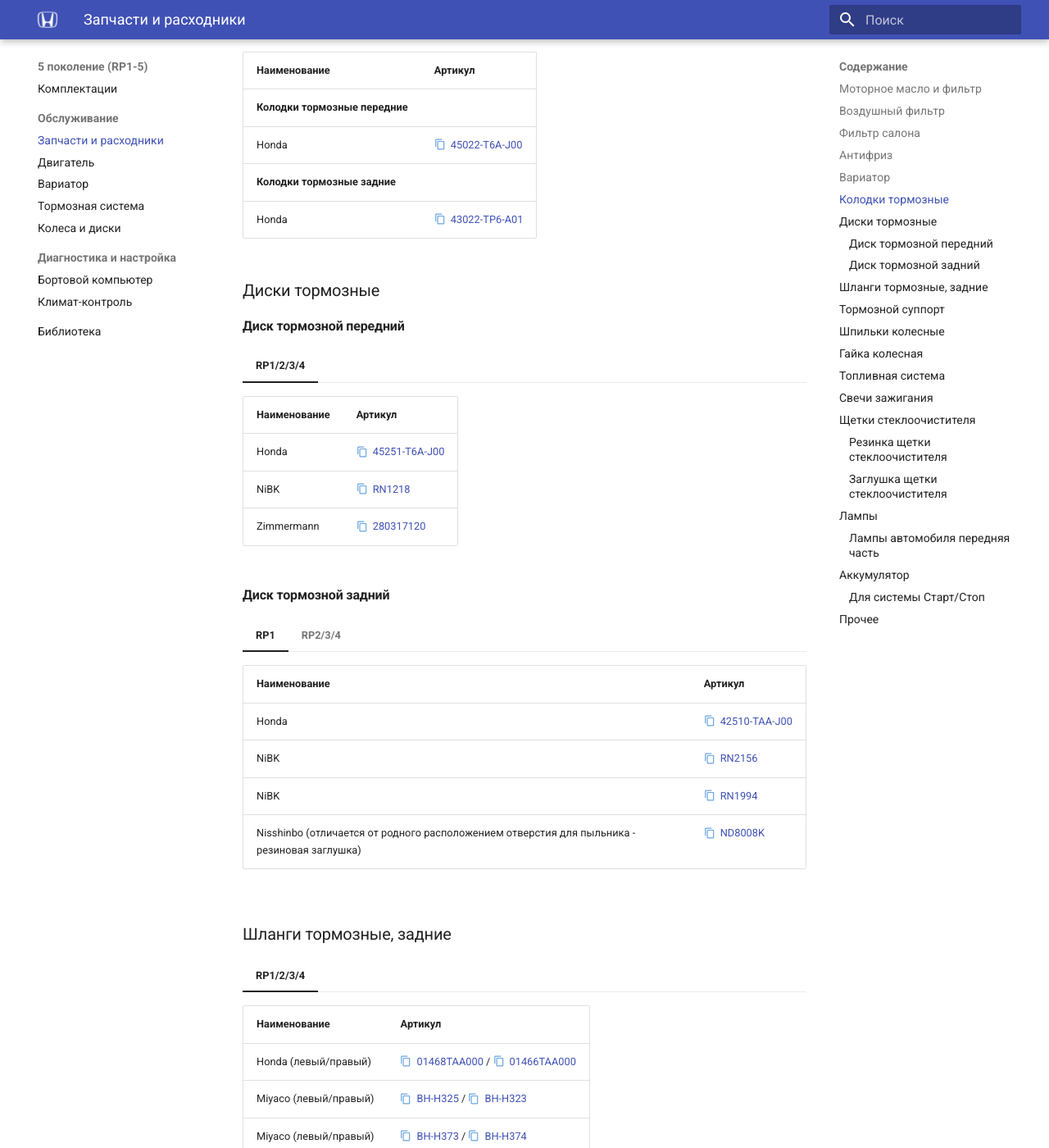
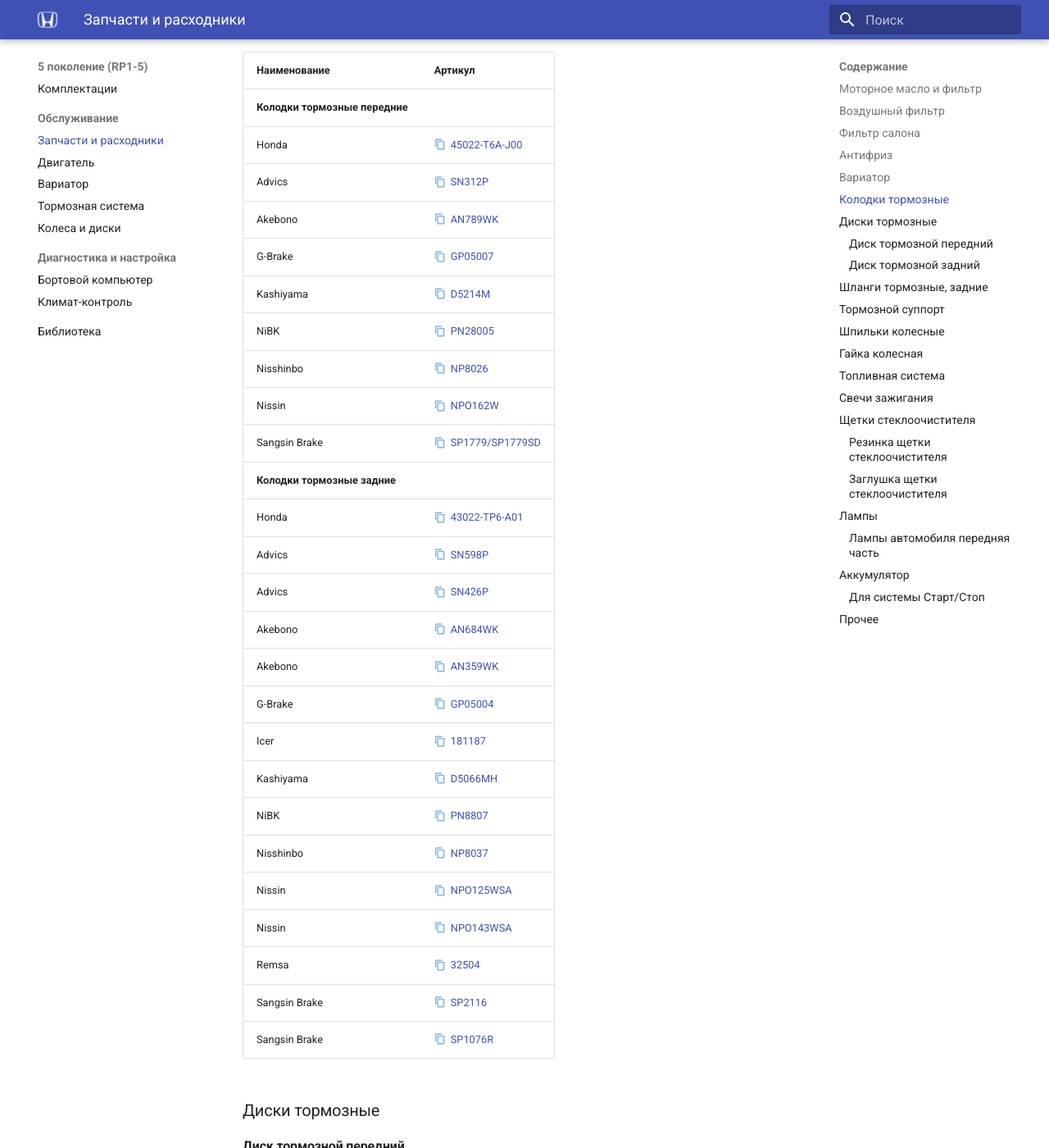
Before and after one commit to stepwgn/stepwgn.github.io, an MkDocs documentation site: the page built from docs/5g/service/parts.md, in a window 1280 px wide and 1400 px high, scrolled down 2716 px. Shown: the whole window at 82% size. Built offline with MkDocs 1.6.1 and Material for MkDocs 9.7.7, drawn with Linux system fonts in a browser that asks for light colours; a script that is not in the unit is left out.

Commit message:
Добавлены part-номера аналогов по тормозным колодкам
Signed-off-by: Zakhar Petrov <46595458+zakhar-petrov@users.noreply.github.com>

```diff
--- a/docs/5g/service/parts.md
+++ b/docs/5g/service/parts.md
@@ -106,12 +106,35 @@
 ### Колодки тормозные
 
 === "RP1/2/3/4"
-| Наименование | Артикул |
-|--------------------------------|------------------------------------------------------|
-| **Колодки тормозные передние** | |
-| Honda | [45022-T6A-J00](#"Honda 45022-T6A-J00"){ .copyable } |
-| **Колодки тормозные задние**   | |
-| Honda | [43022-TP6-A01](#"Honda 43022-TP6-A01"){ .copyable } |
+
+| Наименование                   | Артикул                                                 |
+|--------------------------------|---------------------------------------------------------|
+| **Колодки тормозные передние** |                                                         |
+| Honda                          | [45022-T6A-J00](#"Honda 45022-T6A-J00"){ .copyable }    |
+| Advics                         | [SN312P](#"Advics SN312P"){ .copyable }                 |
+| Akebono                        | [AN789WK](#"Akebono AN789WK"){ .copyable }              |
+| G-Brake                        | [GP05007](#"G-Brake GP05007"){ .copyable }              |
+| Kashiyama                      | [D5214M](#"Kashiyama D5214M"){ .copyable }              |
+| NiBK                           | [PN28005](#"NiBK PN28005"){ .copyable }                 |
+| Nisshinbo                      | [NP8026](#"Nisshinbo NP8026"){ .copyable }              |
+| Nissin                         | [NPO162W](#"Nissin NPO162W"){ .copyable }               |
+| Sangsin Brake                  | [SP1779/SP1779SD](#"Sangsin Brake SP1779"){ .copyable } |
+| **Колодки тормозные задние**   |                                                         |
+| Honda                          | [43022-TP6-A01](#"Honda 43022-TP6-A01"){ .copyable }    |
+| Advics                         | [SN598P]("#Advics SN598P"){ .copyable }                 |
+| Advics                         | [SN426P]("#Advics SN426P"){ .copyable }                 |
+| Akebono                        | [AN684WK]("#Akebono AN684WK"){ .copyable }              |
+| Akebono                        | [AN359WK]("#Akebono AN359WK"){ .copyable }              |
+| G-Brake                        | [GP05004]("#G-Brake GP05004"){ .copyable }              |
+| Icer                           | [181187]("#Icer 181187"){ .copyable }                   |
+| Kashiyama                      | [D5066MH]("#Kashiyama D5066MH"){ .copyable }            |
+| NiBK                           | [PN8807]("#NiBK PN8807"){ .copyable }                   |
+| Nisshinbo                      | [NP8037]("#Nisshinbo NP8037"){ .copyable }              |
+| Nissin                         | [NPO125WSA]("#Nissin NPO125WSA"){ .copyable }           |
+| Nissin                         | [NPO143WSA]("#Nissin NPO143WSA"){ .copyable }           |
+| Remsa                          | [32504]("#Remsa 32504"){ .copyable }                    |
+| Sangsin Brake                  | [SP2116]("#Sangsin Brake SP2116"){ .copyable }          |
+| Sangsin Brake                  | [SP1076R]("#Sangsin Brake SP1076R"){ .copyable }        |
 
 ### Диски тормозные
 
```
